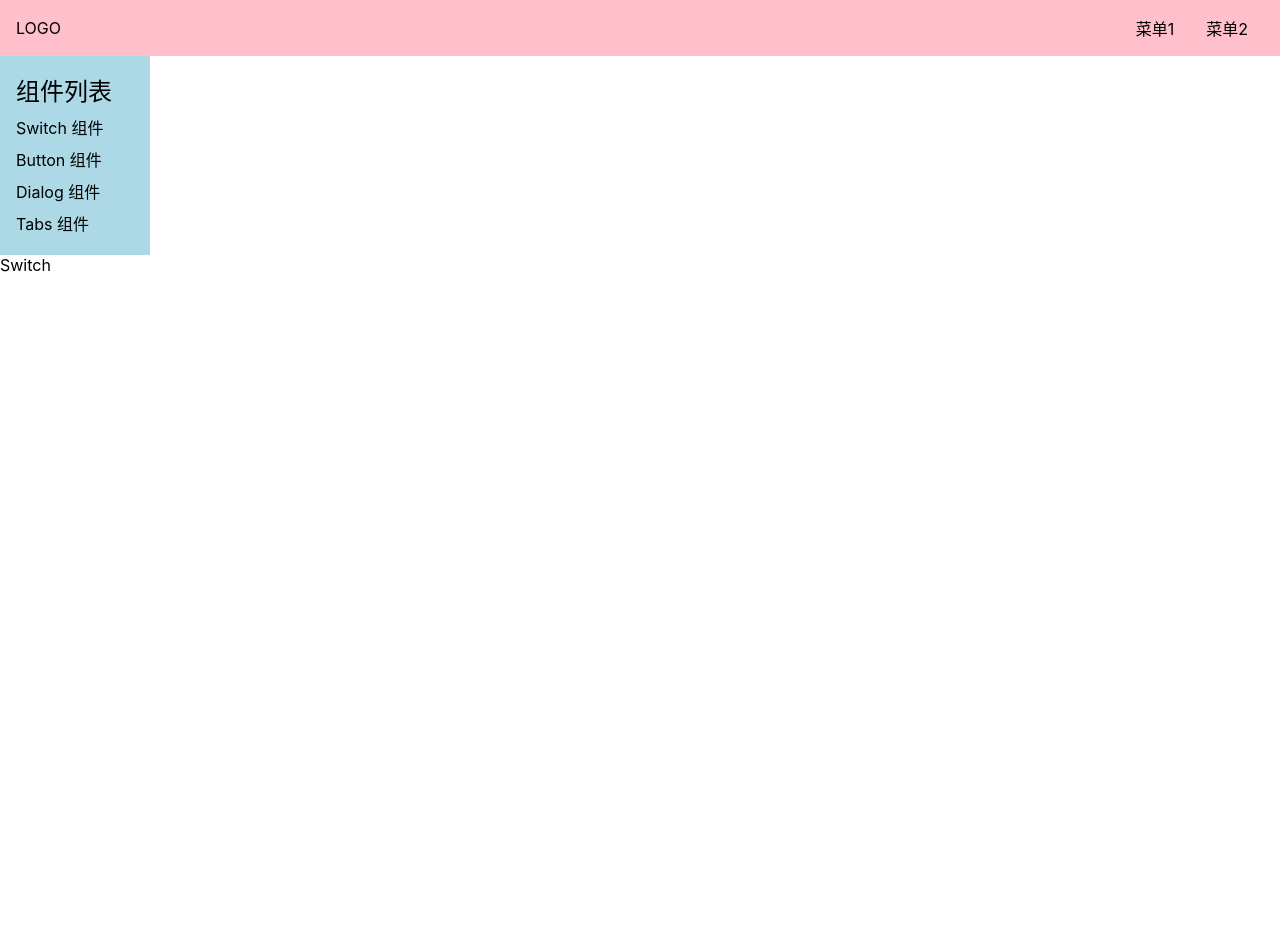
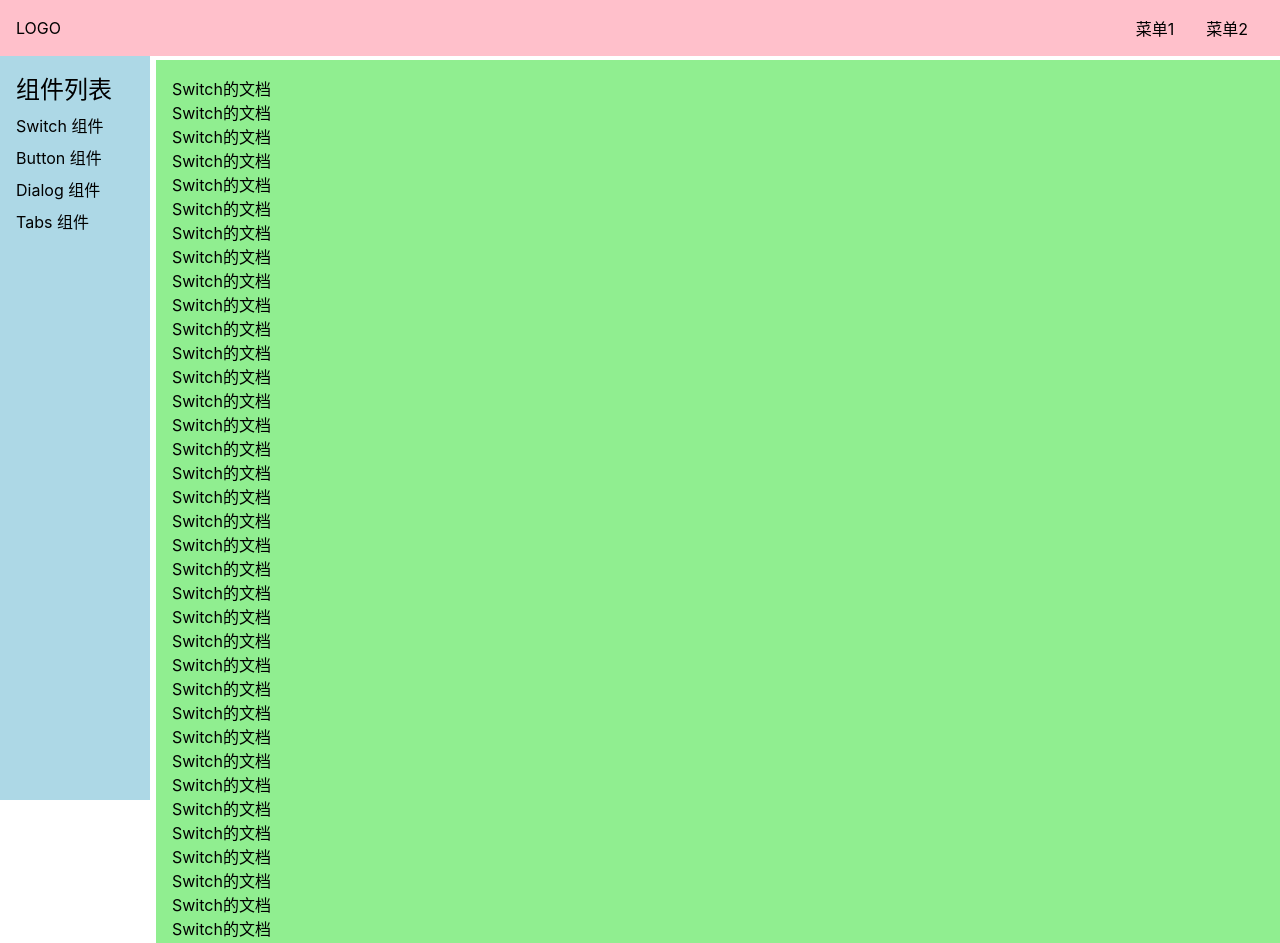
Before and after one commit to xinchi-H/Vue3-xc-Ui, a Vue app: page /#/doc/switch in a window 1280 px wide. Shown: the top 943 px of the page. Before the commit the page ends 800 px from the top, so only its background shows below. Built offline with nearby package versions, Linux system fonts and the light colour scheme.

Commit message:
💄 💄 整体样式

```diff
--- a/src/components/SwitchDome.vue
+++ b/src/components/SwitchDome.vue
@@ -1,5 +1,46 @@
 <template>
-<div>Switch</div>
+<div>
+  <p>Switch的文档</p>
+  <p>Switch的文档</p>
+  <p>Switch的文档</p>
+  <p>Switch的文档</p>
+  <p>Switch的文档</p>
+  <p>Switch的文档</p>
+  <p>Switch的文档</p>
+  <p>Switch的文档</p>
+  <p>Switch的文档</p>
+  <p>Switch的文档</p>
+  <p>Switch的文档</p>
+  <p>Switch的文档</p>
+  <p>Switch的文档</p>
+  <p>Switch的文档</p>
+  <p>Switch的文档</p>
+  <p>Switch的文档</p>
+  <p>Switch的文档</p>
+  <p>Switch的文档</p>
+  <p>Switch的文档</p>
+  <p>Switch的文档</p>
+  <p>Switch的文档</p>
+  <p>Switch的文档</p>
+  <p>Switch的文档</p>
+  <p>Switch的文档</p>
+  <p>Switch的文档</p>
+  <p>Switch的文档</p>
+  <p>Switch的文档</p>
+  <p>Switch的文档</p>
+  <p>Switch的文档</p>
+  <p>Switch的文档</p>
+  <p>Switch的文档</p>
+  <p>Switch的文档</p>
+  <p>Switch的文档</p>
+  <p>Switch的文档</p>
+  <p>Switch的文档</p>
+  <p>Switch的文档</p>
+  <p>Switch的文档</p>
+  <p>Switch的文档</p>
+  <p>Switch的文档</p>
+  <p>Switch的文档</p>
+</div>
 </template>
 
 <script lang="ts">
--- a/src/components/Topnav.vue
+++ b/src/components/Topnav.vue
@@ -17,26 +17,30 @@
 
 export default {
   setup() {
-    const menuVisible = inject<Ref<boolean>>('menuVisible')
+    const menuVisible = inject<Ref<boolean>>('menuVisible');
 
     const toggleMenu = () => {
       menuVisible.value = !menuVisible.value;
     }
 
-    return {toggleMenu}
+    return { toggleMenu };
   }
 }
 </script>
 
 <style lang="scss" scoped>
 .topnav {
-  position: relative;
+  position: fixed;
+  top: 0;
+  left: 0;
+  width: 100%;
   padding: 16px;
   display: flex;
   justify-content: center;
   align-items: center;
   z-index: 10;
   background: pink;
+
   > .logo {
     max-width: 6em;
     margin-right: auto;
--- a/src/views/Doc.vue
+++ b/src/views/Doc.vue
@@ -1,6 +1,6 @@
 <template>
-  <div>
-    <topnav />
+  <div class="layout">
+    <topnav class="nav" />
     <div class="content">
       <aside v-if="menuVisible">
         <h2>组件列表</h2>
@@ -40,18 +40,58 @@
 </script>
 
 <style lang="scss" scoped>
+.layout {
+  display: flex;
+  flex-direction: column;
+
+  > .nav {
+    flex-shrink: 0;
+  }
+
+  > .content {
+    flex-grow: 1;
+    padding-top: 60px;
+    padding-left: 156px;
+    @media (max-width: 500px) {
+      padding-left: 0;
+    }
+  }
+}
+
+.content {
+  display: flex;
+
+  > aside {
+    flex-shrink: 0;
+  }
+
+  > main {
+    flex-grow: 1;
+    padding: 16px;
+    background: lightgreen;
+  }
+}
+
 aside {
+  position: fixed;
+  top: 0;
+  left: 0;
   width: 150px;
+  height: 100%;
   padding: 16px;
+  padding-top: 70px;
   background: lightblue;
+
   > h2 {
     margin-bottom: 4px;
   }
+
   > ol {
     > li {
       padding: 4px 0;
     }
   }
+
   @media (max-width: 500px) {
     position: fixed;
     top: 0;
@@ -59,4 +99,8 @@
     padding-top: 70px;
   }
 }
+
+main {
+  overflow: auto;
+}
 </style>
```
